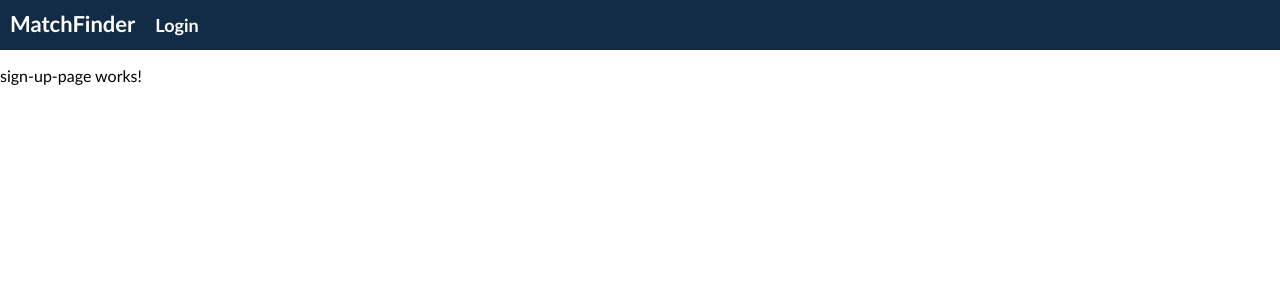
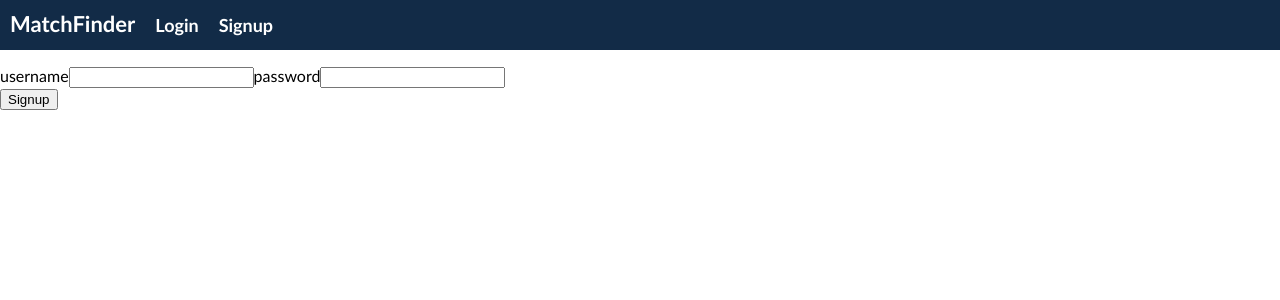
Before and after one commit to SandraND/match-finder-client, an Angular app: page /signup in a window 1280 px wide. Shown: the top 300 px of the page. Built offline with nearby package versions, Linux system fonts and the light colour scheme; no server answers.

Commit message:
set guards

```diff
--- a/src/app/components/navbar/navbar.component.html
+++ b/src/app/components/navbar/navbar.component.html
@@ -12,7 +12,10 @@
     </label>
   </div>
   <input type="checkbox" id="nav-check">
-  <div class="nav-links">
-    <a [routerLink]="['/login']">Login</a>
+  <div [ngClass]="{'is-user': user, 'is-anon': anon}" class="nav-links">
+    <a *ngIf= "!!user" [routerLink]="['/profile']">{{ user.username }}</a>
+    <a *ngIf= "!!user" (click)="logout()">Logout</a>
+    <a *ngIf= "!user" [routerLink]="['/login']">Login</a>
+    <a *ngIf= "!user" [routerLink]="['/signup']">Signup</a>
   </div>
 </div>
--- a/src/app/components/navbar/navbar.component.ts
+++ b/src/app/components/navbar/navbar.component.ts
@@ -1,4 +1,6 @@
 import { Component, OnInit } from '@angular/core';
+import { AuthService } from '../../services/auth.service';
+import { Router } from '@angular/router';
 
 @Component({
   selector: 'app-navbar',
@@ -7,9 +9,27 @@ import { Component, OnInit } from '@angular/core';
 })
 export class NavbarComponent implements OnInit {
 
-  constructor() { }
+  loading;
+  anon: boolean;
+  user: any;
+
+  constructor(
+    private authService: AuthService,
+    private router: Router
+  ) { }
 
   ngOnInit() {
+    this.authService.userChange$.subscribe((user) => {
+      this.loading = false;
+      this.user = user;
+      this.anon = !user;
+    });
   }
 
+  logout() {
+    this.authService.logout()
+      .then(() => this.router.navigate(['/login']));
+  }
+
+
 }
--- a/src/app/pages/login-page/login-page.component.html
+++ b/src/app/pages/login-page/login-page.component.html
@@ -1,3 +1,15 @@
-<p>
-  login-page works!
-</p>
+<form (ngSubmit)="submitForm(form)" #form="ngForm">
+
+  <div class="field" [ngClass]="{'has-error': feedbackEnabled && usernameField.errors}">
+    <label>username</label>
+    <input type="text" name="username" [(ngModel)]="username" #usernameField="ngModel" required />
+
+    <label>password</label>
+    <input type="password" name="password" [(ngModel)]="password" #passwordField="ngModel" required />
+
+  </div>
+
+  <div class="field submit">
+    <button type="submit">Login</button>
+  </div>
+</form>
--- a/src/app/pages/login-page/login-page.component.ts
+++ b/src/app/pages/login-page/login-page.component.ts
@@ -1,4 +1,6 @@
 import { Component, OnInit } from '@angular/core';
+import { Router } from '@angular/router';
+import { AuthService } from '../../services/auth.service';
 
 @Component({
   selector: 'app-login-page',
@@ -7,9 +9,29 @@ import { Component, OnInit } from '@angular/core';
 })
 export class LoginPageComponent implements OnInit {
 
-  constructor() { }
+  username: string;
+  password: string;
+
+  constructor(
+    private authService: AuthService,
+    private router: Router
+  ) { }
 
   ngOnInit() {
   }
 
+  submitForm(form) {
+
+    this.authService.login({
+      username: this.username,
+      password: this.password
+    })
+    .then(() => {
+      this.router.navigate(['/profile']);
+    })
+    .catch(error => {
+      console.log(error);
+    });
+  }
+
 }
--- a/src/app/pages/sign-up-page/sign-up-page.component.html
+++ b/src/app/pages/sign-up-page/sign-up-page.component.html
@@ -1,3 +1,15 @@
-<p>
-  sign-up-page works!
-</p>
+<form (ngSubmit)="submitForm(form)" #form="ngForm">
+
+  <div class="field" [ngClass]="{'has-error': feedbackEnabled && usernameField.errors}">
+    <label>username</label>
+    <input type="text" name="username" [(ngModel)]="username" #usernameField="ngModel" required />
+
+    <label>password</label>
+    <input type="password" name="password" [(ngModel)]="password" #passwordField="ngModel" required />
+
+  </div>
+
+  <div class="field submit">
+    <button type="submit">Signup</button>
+  </div>
+</form>
--- a/src/app/pages/sign-up-page/sign-up-page.component.ts
+++ b/src/app/pages/sign-up-page/sign-up-page.component.ts
@@ -1,4 +1,6 @@
 import { Component, OnInit } from '@angular/core';
+import { AuthService } from '../../services/auth.service';
+import { Router } from '@angular/router';
 
 @Component({
   selector: 'app-sign-up-page',
@@ -7,9 +9,28 @@ import { Component, OnInit } from '@angular/core';
 })
 export class SignUpPageComponent implements OnInit {
 
-  constructor() { }
+  username: string;
+  password: string;
+
+  constructor(
+    private authService: AuthService,
+    private router: Router
+  ) { }
 
   ngOnInit() {
   }
 
+  submitForm(form) {
+    this.authService.signup({
+      username: this.username,
+        password: this.password
+    })
+    .then(() => {
+        this.router.navigate(['/']);
+    })
+    .catch(error => {
+        console.log(error);
+    });
+  }
+
 }
```
